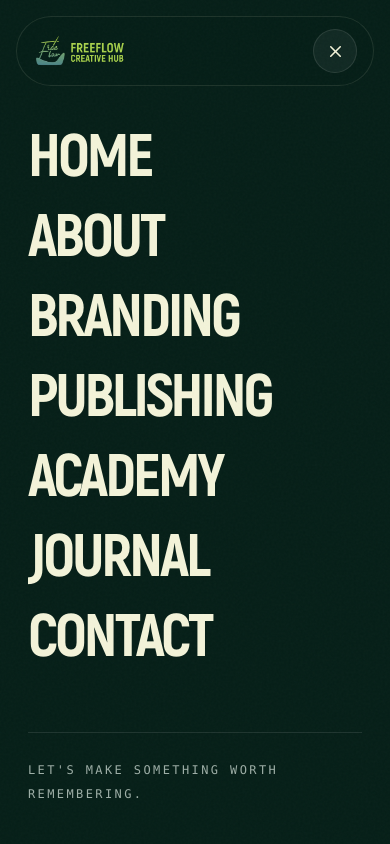
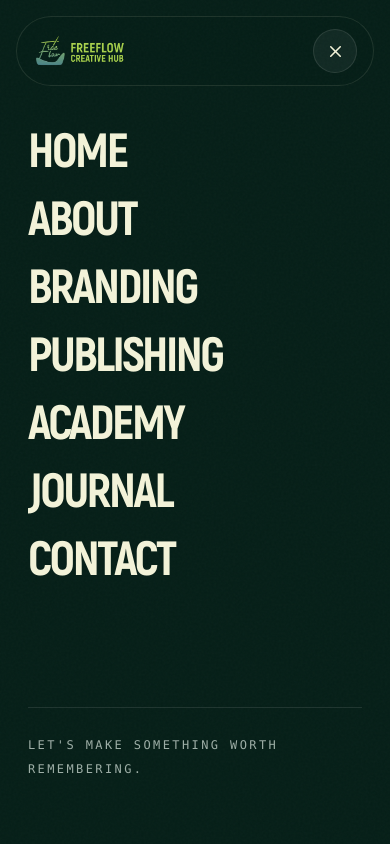
Before and after one commit to Philip-Ajayi/CreativeFlow, a Next.js app: page / in a window 390 px wide. Both pictures are taken after a click on the button 335 px from the left and 51 px from the top of the page. Shown: the top 844 px of the page. Built offline with nearby package versions, Linux system fonts and the light colour scheme; no server answers.

Commit message:
Update navbar.tsx

```diff
--- a/components/navbar.tsx
+++ b/components/navbar.tsx
@@ -10,6 +10,19 @@ export default function Navbar() {
   const [hidden, setHidden] = useState(false);
   const [menu, setMenu] = useState(false);
   const [lastScroll, setLastScroll] = useState(0);
+
+  // Prevent background scrolling when mobile menu is open
+  useEffect(() => {
+    if (menu) {
+      document.body.style.overflow = "hidden";
+    } else {
+      document.body.style.overflow = "";
+    }
+
+    return () => {
+      document.body.style.overflow = "";
+    };
+  }, [menu]);
 
   useEffect(() => {
     const onScroll = () => {
@@ -81,7 +94,6 @@ export default function Navbar() {
               PUBLISHING
             </a>
 
-
             <a
               href="#"
               className="text-xs font-semibold uppercase tracking-[0.16em] text-[#f3f3d9]/70 transition hover:text-[#d6e86c]"
@@ -115,15 +127,25 @@ export default function Navbar() {
         </nav>
       </header>
 
+      {/* Mobile Menu Overlay */}
       <div
-        className={`fixed inset-0 z-[70] bg-[#061f18] px-7 pt-32 transition-all duration-500 md:hidden ${
+        className={`fixed inset-0 z-[70] h-[100dvh] overflow-y-auto bg-[#061f18] px-7 pb-16 pt-32 transition-all duration-500 md:hidden ${
           menu
             ? "pointer-events-auto opacity-100"
             : "pointer-events-none opacity-0"
         }`}
       >
+        <div className="flex min-h-full flex-col justify-between">
           <div className="space-y-5">
-          {["Home", "About", "Branding", "Publishing", "Academy", "Journal", "Contact" ].map((item) => (
+            {[
+              "Home",
+              "About",
+              "Branding",
+              "Publishing",
+              "Academy",
+              "Journal",
+              "Contact",
+            ].map((item) => (
               <Link
                 key={item}
                 href={
@@ -134,19 +156,20 @@ export default function Navbar() {
                       : `/#${item.toLowerCase()}`
                 }
                 onClick={() => setMenu(false)}
-              className="ff-display block text-6xl uppercase leading-none text-[#f3f3d9]"
+                className="ff-display block text-5xl uppercase leading-none text-[#f3f3d9] sm:text-6xl"
               >
                 {item}
               </Link>
             ))}
           </div>
 
-        <div className="mt-16 border-t border-white/10 pt-6">
+          <div className="mt-12 border-t border-white/10 pt-6">
             <span className="ff-mono text-xs uppercase tracking-[0.2em] text-[#9eafa7]">
               Let's make something worth remembering.
             </span>
           </div>
         </div>
+      </div>
     </>
   );
 }
```
Lines whose indentation alone changed are shown as unchanged.
